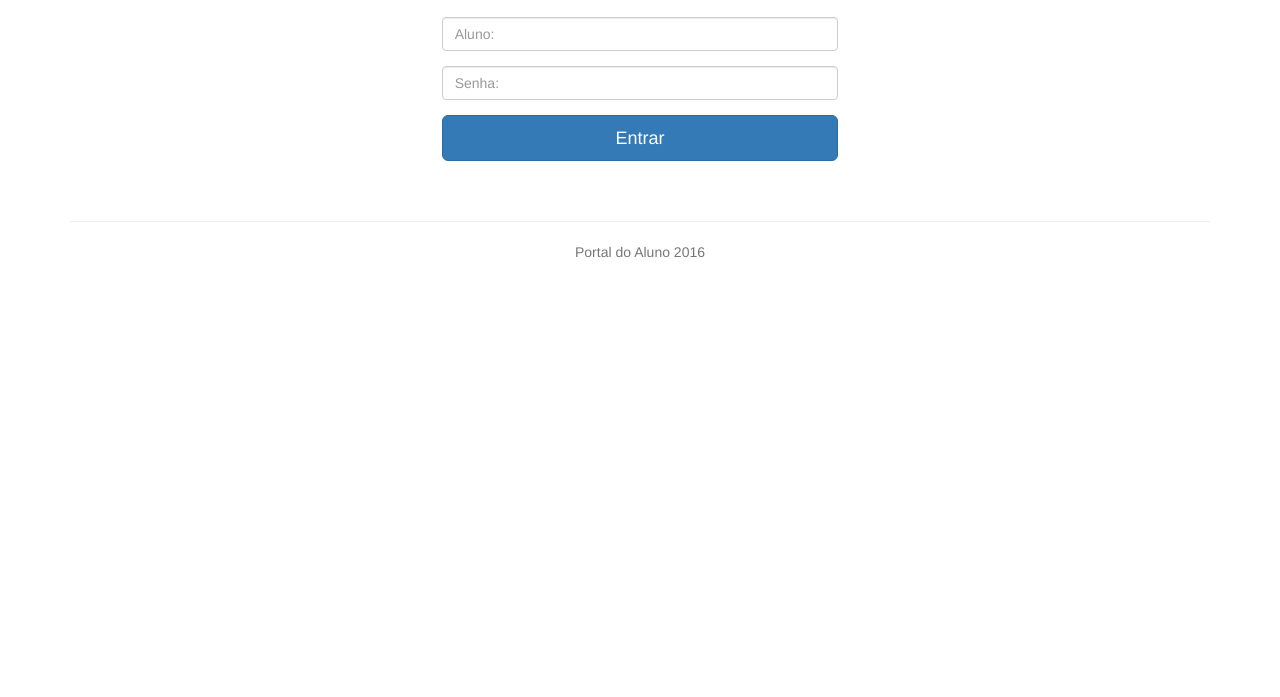
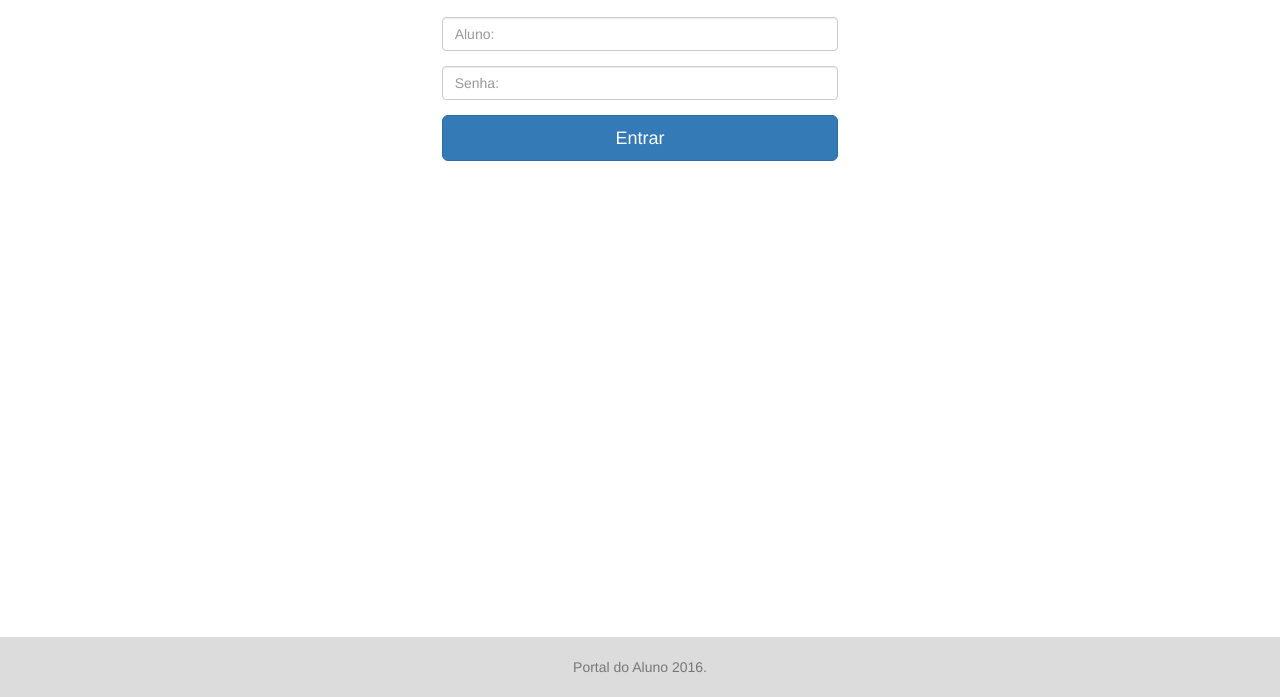
Before and after one commit to elciorodrigo/portaldoaluno, a plain HTML site: page www/index.html in a window 1280 px wide. Shown: the part 103-800 px from the top of the page. Drawn offline with Linux system fonts and the light colour scheme.

Commit message:
melhorias index

```diff
--- a/www/css/style.css
+++ b/www/css/style.css
@@ -0,0 +1,30 @@
+/* Sticky footer styles
+-------------------------------------------------- */
+html {
+  position: relative;
+  min-height: 100%;
+}
+body {
+  /* Margin bottom by footer height */
+  margin-bottom: 60px;
+}
+.footer {
+  position: absolute;
+  bottom: 0;
+  width: 100%;
+  /* Set the fixed height of the footer here */
+  height: 60px;
+  line-height: 60px; /* Vertically center the text there */
+  background-color: #DCDCDC;
+}
+
+
+/* Custom page CSS
+-------------------------------------------------- */
+/* Not required for template or sticky footer method. */
+
+.container {
+  width: auto;
+  max-width: 680px;
+  padding: 0 15px;
+}
--- a/www/index.html
+++ b/www/index.html
@@ -2,7 +2,8 @@
 <html>
     <head>
         <meta charset="utf-8">
-        <meta name="viewport" content="width=device-width, initial-scale=1, maximum-scale=1, user-scalable=no">
+        <meta http-equiv="X-UA-Compatible" content="IE=edge">
+        <meta name="viewport" content="width=device-width, initial-scale=1">
 
         <title>Portal Do Aluno</title>
 
@@ -14,23 +15,21 @@
         <script src="js/services.js"></script>
         <link href="css/style.css" rel="stylesheet">
 
-
-
     </head>
         <body ng-app="app" ng-controller="appController">
 
+
+
     	  <div class="container-fluid">
-
+             <div class="row">
+                <div class="col-md-4">
+                </div>
+                <div class="col-md-4">
                   <div class="page-header">
                     <h1 align="center">
                         Portal do Aluno
                     </h1>
             </div>
-
-        <div class="row">
-            <div class="col-md-4">
-            </div>
-            <div class="col-md-4">
 
                     <form role="form">
                         <div class="form-group">
@@ -55,17 +54,14 @@
                 </div>
             </div>
 
-
         </div>
 
-    <div class="row">
-     <footer class="footer" >
-      <div class="container">
-      <br><br><hr>
-        <p align="center" class="text-muted">Portal do Aluno 2016</p>
+        <footer class="footer">
+      <div class="container" align="center">
+        <span class="text-muted">Portal do Aluno 2016.</span>
       </div>
     </footer>
-    </div>
+
 
         </body>
 </html>
```
Lines whose indentation alone changed are shown as unchanged.
